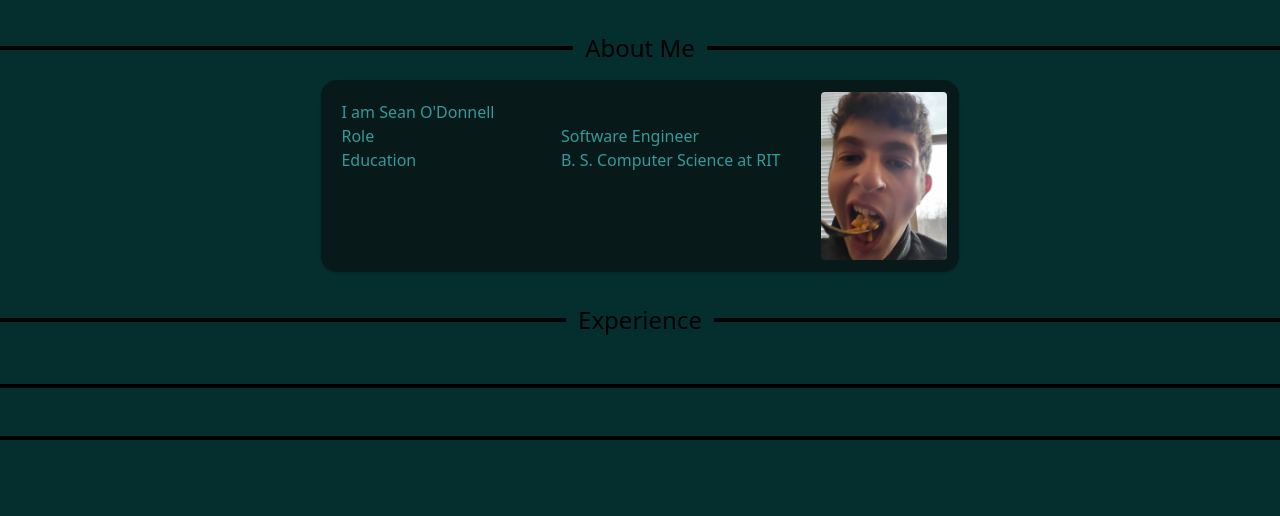
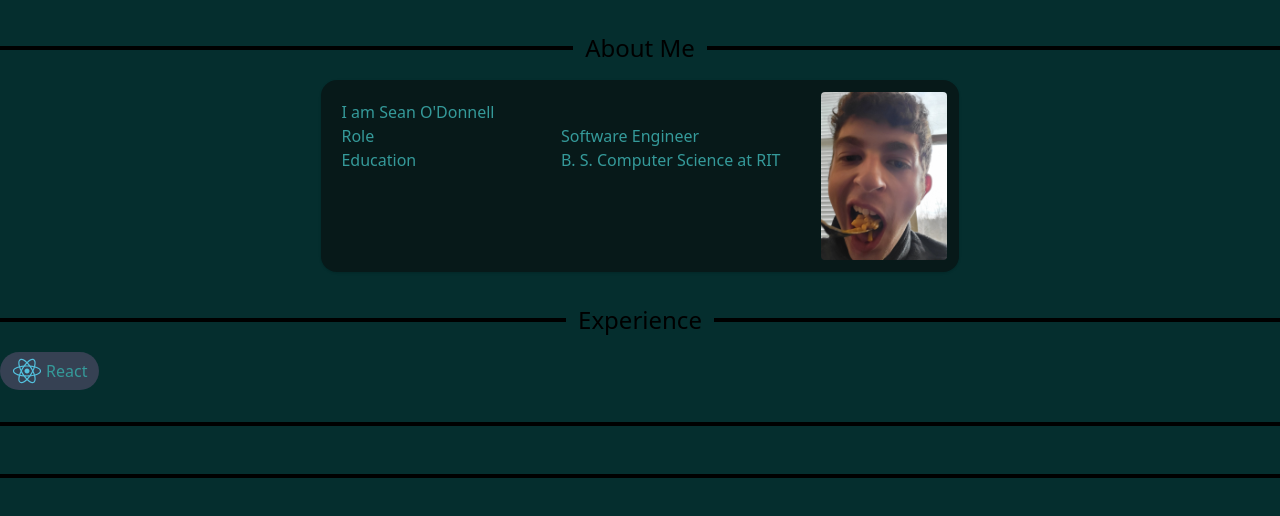
Before and after one commit to Saoski/test-portfolio, a Next.js app: page / in a window 1280 px wide. Shown: the top 516 px of the page. Built offline with nearby package versions, Linux system fonts and the light colour scheme.

Commit message:
Create basic skill tag

```diff
--- a/app/components/AboutMe.tsx
+++ b/app/components/AboutMe.tsx
@@ -1,4 +1,3 @@
-import React from "react";
 import mac_and_cheese from "../assets/mac_and_cheese.jpg";
 import Image from "next/image";
 import Card from "./Card";
--- /dev/null
+++ b/app/components/SkillTag.tsx
@@ -0,0 +1,30 @@
+import Image, { StaticImageData } from "next/image";
+import reactIcon from "../assets/react-svgrepo-com.svg";
+
+export enum Skill {
+    TypeScript = "TypeScript",
+    React = "React",
+    Python = "Python",
+    RobotFramework = "Robot Framework",
+}
+
+interface SkillProps {
+    skill: Skill;
+}
+export default function SkillTag({ skill }: SkillProps) {
+    const getSkillImageSrc: Record<Skill, StaticImageData> = {
+        [Skill.TypeScript]: reactIcon,
+        [Skill.React]: reactIcon,
+        [Skill.Python]: reactIcon,
+        [Skill.RobotFramework]: reactIcon,
+    };
+
+    const skillSrc = getSkillImageSrc[skill];
+
+    return (
+        <div className="flex gap-1 items-center text-primary-fg bg-gray-700 size-fit py-1 px-3 rounded-3xl">
+            <Image src={skillSrc} alt={skill} width={30} />
+            <span>{skill}</span>
+        </div>
+    );
+}
--- a/app/page.tsx
+++ b/app/page.tsx
@@ -1,5 +1,6 @@
 import AboutMe from "./components/AboutMe";
 import Divider from "./components/Divider";
+import SkillTag, { Skill } from "./components/SkillTag";
 
 export default function Home() {
     return (
@@ -7,6 +8,7 @@ export default function Home() {
             <Divider text="About Me"/>
             <AboutMe />
             <Divider text="Experience"/>
+            <SkillTag skill={Skill.React}/>
             <Divider />
             <Divider />
         </>
```
Also changed, not shown: app/assets/react-svgrepo-com.svg (added).
